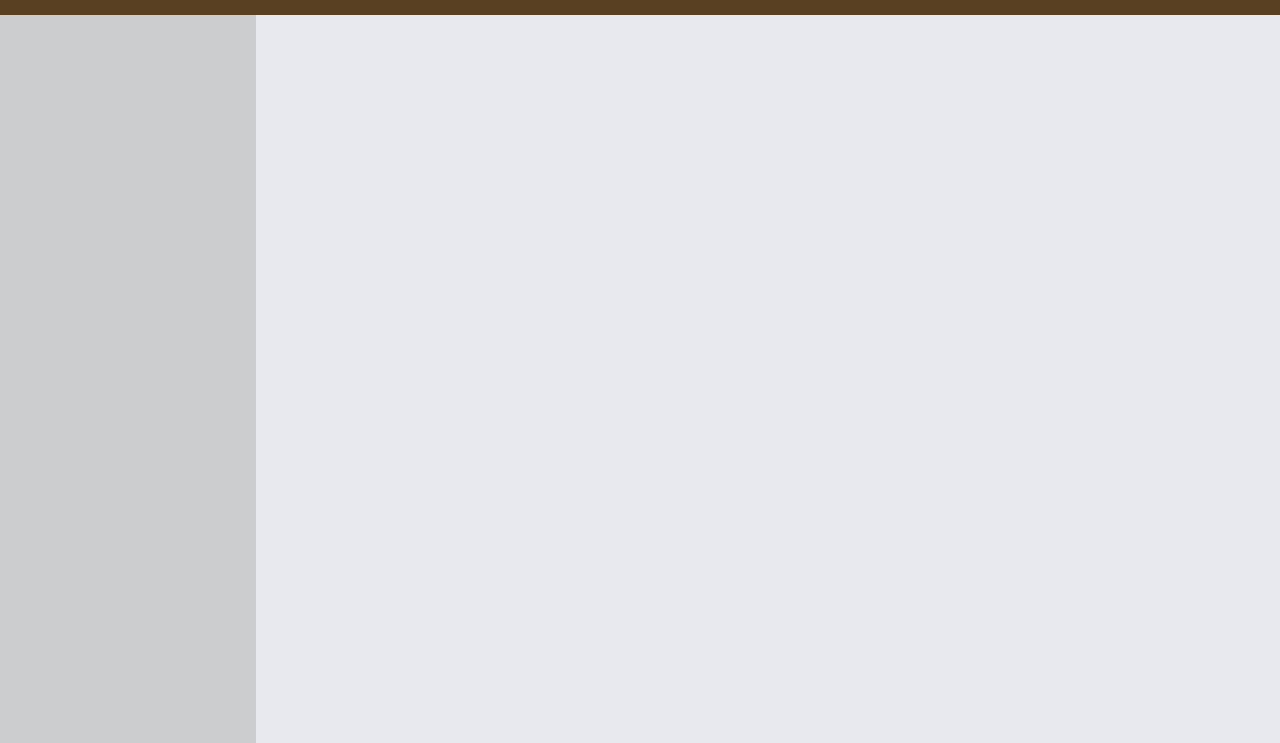
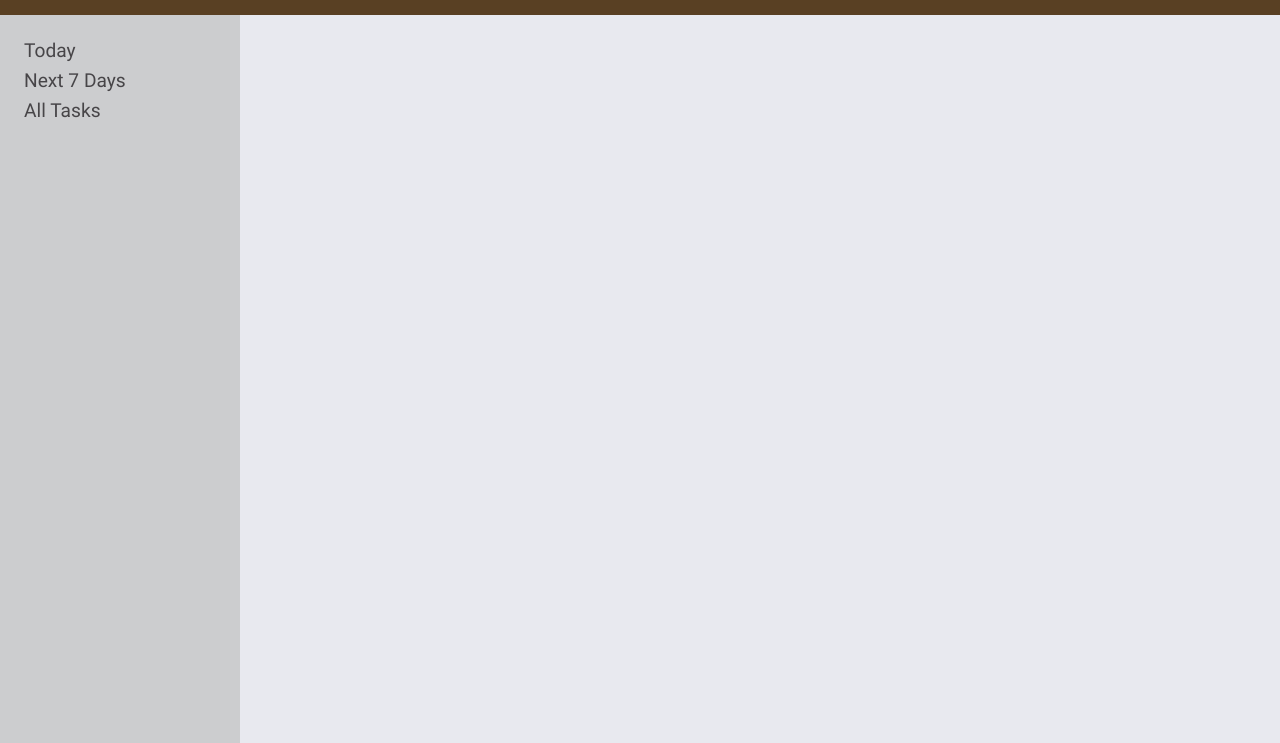
Before and after one commit to Adhisafdhol/to-do-list, a website built with webpack: page src/index.html in a window 1280 px wide. Shown: the part 57-800 px from the top of the page. Built offline with nearby package versions, Linux system fonts and the light colour scheme.

Commit message:
Add task list on sidebar and its style

```diff
--- a/src/pages/home.js
+++ b/src/pages/home.js
@@ -3,6 +3,7 @@ function home () {
   homeContainer.classList.add('home-container');
   homeContainer.appendChild(mainHeader());
   homeContainer.appendChild(sidebar());
+
   return homeContainer;
 }
 
@@ -27,8 +28,19 @@ function sidebar() {
   const sidebar = document.createElement('nav');
   sidebar.classList.add('sidebar');
 
+  const today = document.createElement('div');
+  today.setAttribute('data-key', 'today');
+  today.textContent = 'Today';
+  sidebar.appendChild(today);
+
+  const next7Days = document.createElement('div');
+  next7Days.setAttribute('data-key', 'next-7-days');
+  next7Days.textContent = 'Next 7 Days';
+  sidebar.appendChild(next7Days);
+
   const allTask = document.createElement('div');
   allTask.setAttribute('data-key', 'all-task');
+  allTask.textContent = 'All Tasks';
   sidebar.appendChild(allTask);
 
   return sidebar;
--- a/src/style.css
+++ b/src/style.css
@@ -5,6 +5,14 @@
   font-weight: 400;
   font-style: normal;
 
+}
+
+@font-face {
+  font-family: 'roboto';
+  src: url('./fonts/roboto/roboto-medium-webfont.woff2') format('woff2');
+  src: url('./fonts/roboto/roboto-medium-webfont.woff') format('woff');
+  font-style: normal;
+  font-weight: 500;
 }
 
 @font-face {
@@ -54,13 +62,9 @@
   --light-color-1: #cccdcf;
   --light-color-2: #c6af99;
   --dark-color-1: #1f1d20;
+  --dark-color-2: #474548;
   --accent-color-1: #594023;
   --accent-color-2: #2f3924;
-  --neutral-black: #171717;
-  --medium-white: #F1F5F9;
-  --light-grey: #CBD5E1;
-  --grey: #A3A3A3;
-  --dark-blue: #1D4ED8;
   --header-icons-width: clamp(0.5rem, 1.25rem, 3vw);
 }
 
@@ -127,8 +131,13 @@ body {
 }
 
 .sidebar {
+  display: flex;
+  flex-direction: column;
+  padding: clamp(1rem, 1.5rem, 2.5vw);
+  gap: 0.5rem;
   flex: 1;
-  width: clamp(200px, 350px, 20vw);
-  height: 100%;
+  color: var(--dark-color-2);
+  font-size: clamp(1rem, 1.5rem, 1.5vw);
+  width: clamp(150px, 200px, 15vw);
   background-color: var(--light-color-1);
 }
```
